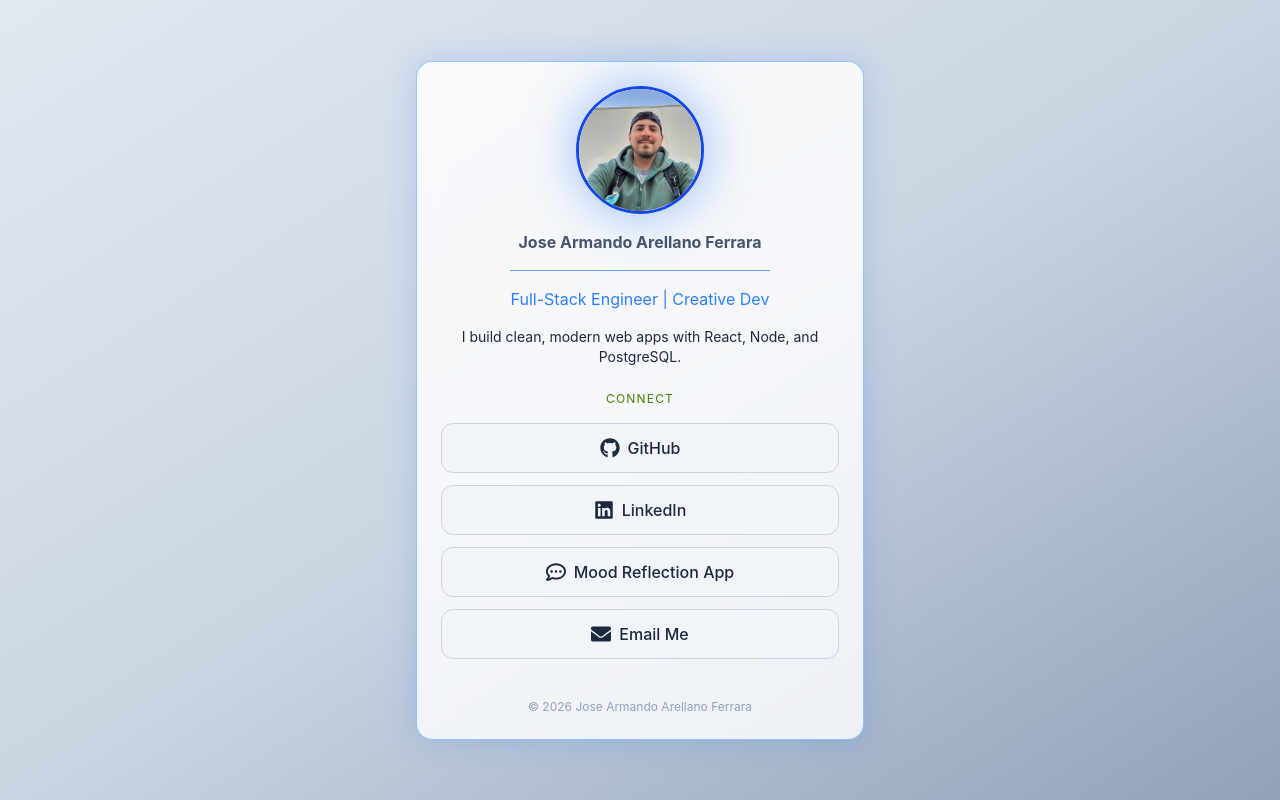
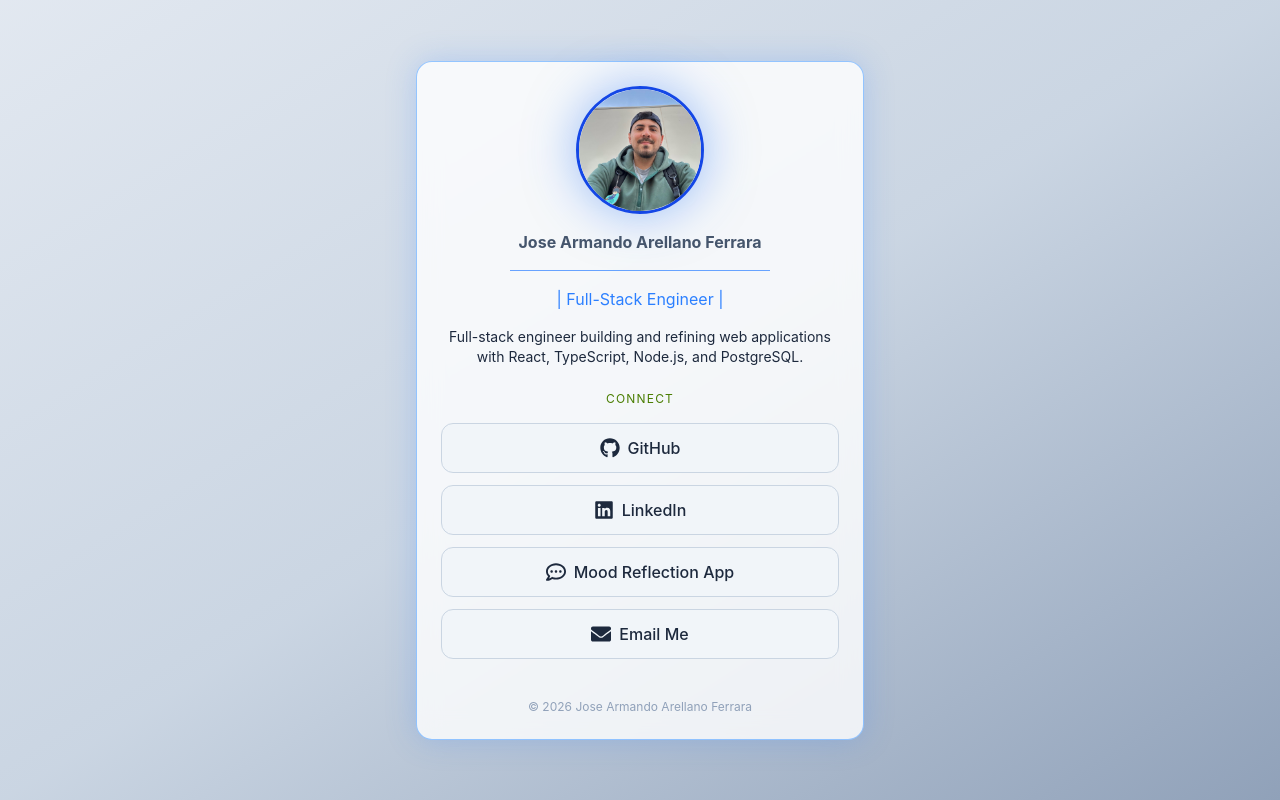
Before and after one commit to J-Ferr/personal-link-profile, a React (Vite) app: page / in a window 1280 px wide. Built offline with nearby package versions, Linux system fonts and the light colour scheme.

Commit message:
Update branding copy on personal link profile

```diff
--- a/src/data/profile.ts
+++ b/src/data/profile.ts
@@ -7,7 +7,7 @@ export interface Profile {
 
 export const profile: Profile = {
   name: "Jose Armando Arellano Ferrara",
-  title: "Full-Stack Engineer | Creative Dev",
-  bio: "I build clean, modern web apps with React, Node, and PostgreSQL.",
+  title: "| Full-Stack Engineer |",
+  bio: "Full-stack engineer building and refining web applications with React, TypeScript, Node.js, and PostgreSQL.",
   avatar: "/profile.jpg",
 }
```
